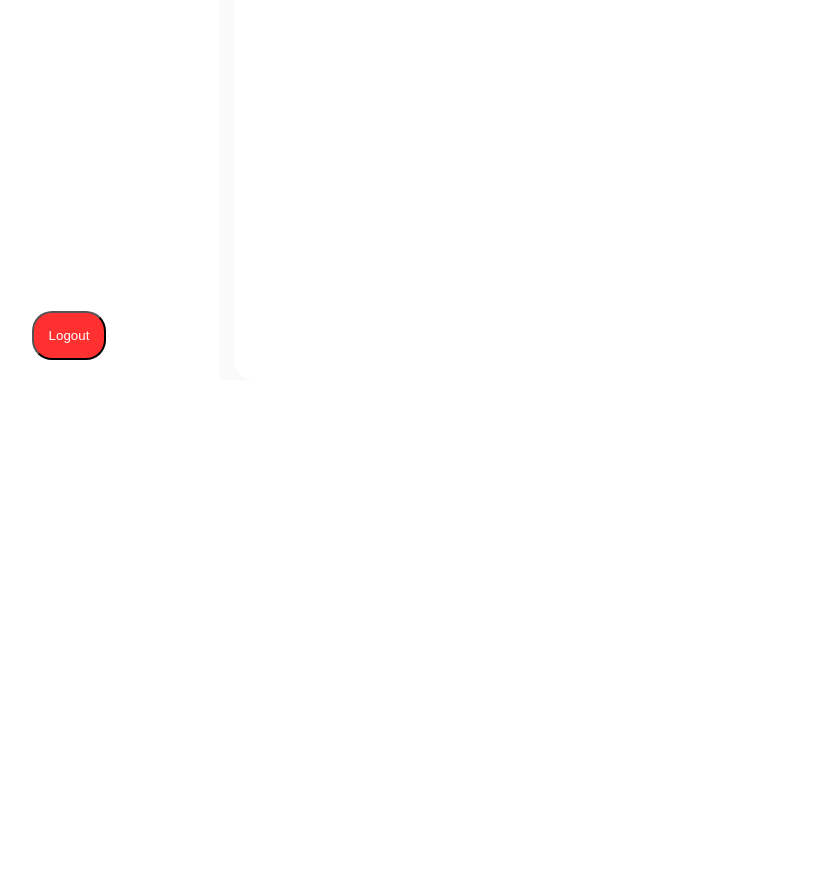
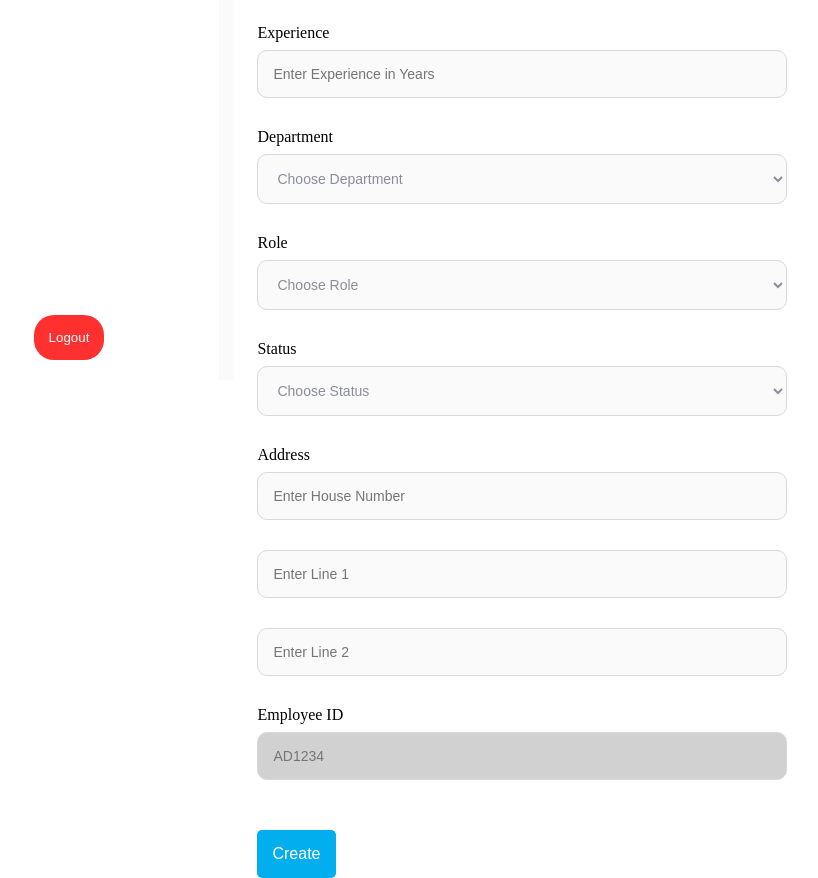
Before and after one commit to GussySussy/learn-react, a React (Vite) app: page /employees/create in a window 1280 px wide. Shown: the part 420-1298 px from the top of the page, without its empty margins (81-899 px from the left). Before the commit the page ends 800 px from the top, so only its background shows below. Built offline with nearby package versions, Linux system fonts and the light colour scheme.

Commit message:
created the image section of the login page

```diff
--- a/src/App.tsx
+++ b/src/App.tsx
@@ -43,6 +43,10 @@ const router = createBrowserRouter([
     element: <Login />,
   },
   {
+    path: "/login",
+    element: <Login />,
+  },
+  {
     path: "/employees",
     element: <Layout />,
     children: [
--- a/src/components/button/Button.css
+++ b/src/components/button/Button.css
@@ -1,7 +1,18 @@
-.button--logout{
-    color: white;
-    background-color: #ff3030;
-    padding: 15px;
-    border-radius: 20px;
-    margin-bottom: 20px;
+button {
+  padding: 15px;
+  border: none;
 }
+
+.button--logout {
+  color: white;
+  background-color: #ff3030;
+  border-radius: 20px;
+  margin-bottom: 20px;
+}
+
+.button--primary {
+  border-radius: 5px;
+  color: white;
+  background-color: #03aeee;
+  width: fit-content;
+}
--- a/src/components/input/Input.css
+++ b/src/components/input/Input.css
@@ -5,7 +5,7 @@
   height: fit-content;
 }
 
-.input--primary {
+.input--primary, .input--disabled {
   padding: 15px;
   font-size: 14px;
   color: #8B8D9D;
@@ -14,6 +14,11 @@
   border-radius: 10px;
 }
 
-.label {
+.input--disabled {
+  background-color: #D1D1D1;
+  color: #8B8D9D;
+}
+
+.input-label {
   font-size: 16px;
 }
--- a/src/components/input/Input.tsx
+++ b/src/components/input/Input.tsx
@@ -14,7 +14,7 @@ const Input: React.FC<InputProps> = ({
 }) => {
   return (
     <div className="input-container">
-      {labelText ? <div className="label">{labelText}</div> : null}
+      {labelText ? <div className="input-label">{labelText}</div> : null}
       <input className={`input--${variant} ${className}`} {...props} />
     </div>
   );
--- /dev/null
+++ b/src/components/select/Select.css
@@ -0,0 +1,19 @@
+.select-container {
+  display: flex;
+  flex-direction: column;
+  gap: 8px;
+  height: fit-content;
+}
+
+.select--primary {
+  padding: 15px;
+  font-size: 14px;
+  color: #8b8d9d;
+  background-color: #fafafa;
+  border: solid #d9d9d9 1px;
+  border-radius: 10px;
+}
+
+.select-label {
+  font-size: 16px;
+}
--- /dev/null
+++ b/src/components/select/Select.tsx
@@ -0,0 +1,36 @@
+import React from "react";
+import "./Select.css";
+
+interface SelectProps extends React.SelectHTMLAttributes<HTMLSelectElement> {
+  variant?: string;
+  labelText?: string;
+  options: string[];
+  defaultOption?: string;
+}
+
+const Select: React.FC<SelectProps> = ({
+  variant = "primary",
+  className,
+  labelText,
+  options,
+  defaultOption,
+  ...props
+}) => {
+  return (
+    <div className="select-container">
+      {labelText ? <div className="select-label">{labelText}</div> : null}
+      <select
+        className={`select--${variant} ${className}`}
+        defaultValue="default"
+        {...props}
+      >
+        {defaultOption ? <option value="default">{defaultOption}</option> : null}
+        {options.map((option) => (
+          <option>{option}</option>
+        ))}
+      </select>
+    </div>
+  );
+};
+
+export default Select;
--- a/src/pages/employees/createEmployee/CreateEmployee.css
+++ b/src/pages/employees/createEmployee/CreateEmployee.css
@@ -23,10 +23,12 @@
   align-items: center;
 }
 
-
 .form-container {
   width: 95%;
   height: 95%;
+  display: flex;
+  flex-direction: column;
+  gap: 50px;
 }
 
 .form-fields {
@@ -35,9 +37,19 @@
   width: 100%;
   flex-wrap: wrap;
   gap: 30px 2%;
-
 }
 
-.input-container {
-    width: 420px;
+.input-container,
+.select-container {
+  width: 530px;
 }
+
+.address-fields {
+  display: flex;
+  flex-direction: column;
+  gap: 30px;
+}
+
+.button--primary {
+  font-size: 16px;
+}
--- a/src/pages/employees/createEmployee/CreateEmployee.tsx
+++ b/src/pages/employees/createEmployee/CreateEmployee.tsx
@@ -1,6 +1,8 @@
 // import React from 'react'
 
+import Button from "../../../components/button/Button";
 import Input from "../../../components/input/Input";
+import Select from "../../../components/select/Select";
 import TitleCard from "../../../components/titleCard/TitleCard";
 import "./CreateEmployee.css";
 
@@ -14,10 +16,47 @@ const CreateEmployee = () => {
         <div className="form-container">
           <div className="form-fields">
             <Input labelText="Username" placeholder="Enter Username" />
-            <Input labelText="Joining Date" type="date" placeholder="Enter Joining Date" />
-            <Input labelText="Experience" type="number" placeholder="Enter Experience in Years" />
-            <Input labelText="Username" placeholder="Enter Username" />
+            <Input
+              labelText="Joining Date"
+              type="date"
+              placeholder="Enter Joining Date"
+            />
+            <Input
+              labelText="Experience"
+              type="number"
+              placeholder="Enter Experience in Years"
+            />
+            <Select
+              labelText="Department"
+              defaultOption="Choose Department"
+              options={["HR", "Marketing", "Development", "Sales", "UI/UX"]}
+            />
+            <Select
+              labelText="Role"
+              defaultOption="Choose Role"
+              options={["UI", "Developer", "UX", "HR"]}
+            />
+            <Select
+              labelText="Status"
+              defaultOption="Choose Status"
+              options={["ACTIVE", "INACTIVE", "PROBATION"]}
+            />
+            <div className="address-container">
+              <div className="address-fields">
+                <Input labelText="Address" placeholder="Enter House Number" />
+                <Input placeholder="Enter Line 1" />
+                <Input placeholder="Enter Line 2" />
+              </div>
+            </div>
+            <Input
+              type="text"
+              labelText="Employee ID"
+              placeholder="AD1234"
+              variant="disabled"
+              disabled
+            />
           </div>
+          <Button buttonText="Create" />
         </div>
       </div>
     </div>
--- a/src/pages/login/Login.css
+++ b/src/pages/login/Login.css
@@ -0,0 +1,36 @@
+.login-page-container {
+  height: 100%;
+  width: 100%;
+  display: flex;
+}
+
+.image-section {
+    width: 50%;
+    height: 100%;
+    display: flex;
+    justify-content: center;
+    align-items: center;
+
+    background-color: rgb(13, 137, 182,0.1);
+}
+
+.login-section {
+    width: 50%;
+    display: flex;
+    justify-content: center;
+    align-items: center;
+}
+
+.image-container {
+    height:700px;
+    width: 700px;
+    border-radius: 50% 50%;
+    background-color: #fff;
+    display: flex;
+    align-items: center;
+    justify-content: center;
+}
+
+.login-image {
+    transform: scale(70%);
+}
--- a/src/pages/login/Login.tsx
+++ b/src/pages/login/Login.tsx
@@ -1,9 +1,17 @@
-
+import "./Login.css";
+import loginImage from "../../assets/kv-login.jpeg";
 
 const Login = () => {
   return (
-    <div>Login</div>
-  )
-}
+    <div className="login-page-container">
+      <div className="image-section">
+        <div className="image-container">
+          <img src={loginImage} className="login-image" />
+        </div>
+      </div>
+      <div className="login-section"> Login Section</div>
+    </div>
+  );
+};
 
-export default Login
+export default Login;
```
Lines whose indentation alone changed are shown as unchanged.
